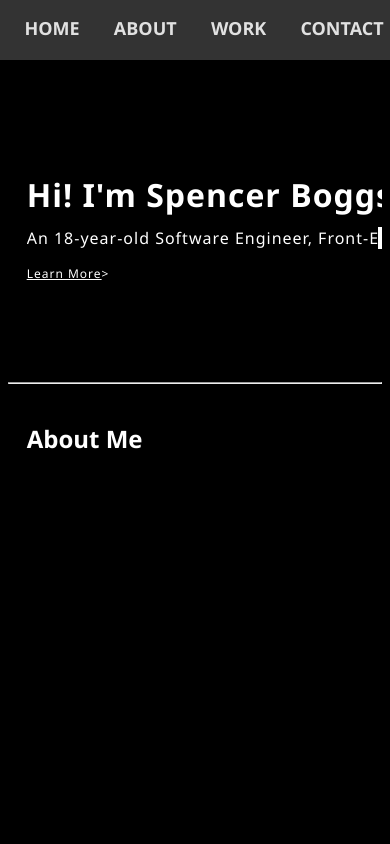
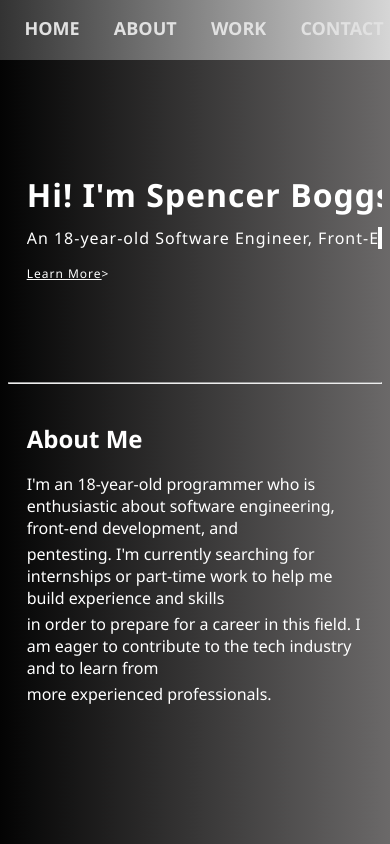
Before and after one commit to spencerboggs/spencerboggs.github.io, a plain HTML site: page index.html in a window 390 px wide. Drawn offline with Linux system fonts and the light colour scheme.

Commit message:
Added stylesheet for mobile

```diff
--- a/index.html
+++ b/index.html
@@ -10,8 +10,8 @@
     <meta charset="UTF-8">
     <meta http-equiv="X-UA-Compatible" content="IE=edge">
     <meta name="viewport" content="width=device-width, initial-scale=1.0">
-    <link rel="stylesheet" href="style.css">
-    <script src="index.js"></script>
+    <link id="style" rel="stylesheet" href="style.css">
+    <script defer src="index.js"></script>
     <title>Spencer Boggs</title>
 </head>
 
@@ -35,7 +35,13 @@
     <hr>
     <section id="about"></section>
     <div class="section">
-        <div class="scroll-animate"><h2 class="section-title">About Me</h2></div>
+        <h2 class="section-title">About Me</h2>
+        <div class="paragraph-container">
+            <p class="paragraph">I'm an 18-year-old programmer who is enthusiastic about software engineering, front-end development, and</p>
+            <p class="paragraph">pentesting. I'm currently searching for internships or part-time work to help me build experience and skills</p>
+            <p class="paragraph">in order to prepare for a career in this field. I am eager to contribute to the tech industry and to learn from</p>
+            <p class="paragraph">more experienced professionals.</p>
+        </div>
     </div>
 
 </body>
--- a/index.js
+++ b/index.js
@@ -0,0 +1,11 @@
+let details = navigator.userAgent;
+let regexp = /android|iphone|kindle|ipad/i;
+let isMobileDevice = regexp.test(details);
+const styleLink = document.getElementById('style');
+
+if (isMobileDevice) {
+    window.onload = setTimeout(setStyle, 100);
+    function setStyle() {
+        styleLink.setAttribute('rel', 'phonestyle.css');
+    }
+}
--- /dev/null
+++ b/phonestyle.css
@@ -0,0 +1,3 @@
+body {
+    background-color: blue;
+}
--- a/style.css
+++ b/style.css
@@ -87,6 +87,7 @@ html {
 body {
     font-family: 'Segoe UI', Tahoma, Geneva, Verdana, sans-serif;
     background-color: black;
+    background-image: linear-gradient(to right, #030303, #6b6969);
     color: white;
     animation: fade-in ease-in 1s;
 }
@@ -112,6 +113,7 @@ section {
     align-items: center;
     height: 60px;
     background-color: #333;
+    background-image: linear-gradient(to right, #333, #d6d6d6);
     color: #fff;
     padding: 0px;
     margin: 0px;
@@ -150,8 +152,11 @@ section {
     font-family: inherit;
     margin-top: -10px;
     color: white;
+    display: flex;
+    flex-direction: wrap;
 
     overflow: hidden;
+    overflow-wrap: normal;
     white-space: nowrap;
 
     animation: subtitle-typing 4s steps(60, end), blink-caret 0.75s step-end;
@@ -180,7 +185,7 @@ section {
     margin-right: 20px;
     padding: 5px;
     font-family: inherit;
-    font-weight: 800;
+    font-weight: bold;
     cursor: pointer;
     position: relative;
     border: none;
@@ -222,6 +227,7 @@ section {
 
 .section {
     margin-left: 5%;
+    margin-right: 5%;
 }
 
 .section-title {
@@ -229,3 +235,12 @@ section {
     margin-top: 40px;
     animation: swipe-in 5s ease-in;
 }
+
+.paragraph-container {
+    margin-top: 30px;
+    animation: swipe-in 5s ease-in;
+}
+
+.paragraph {
+    margin-top:-12px;
+}
```
